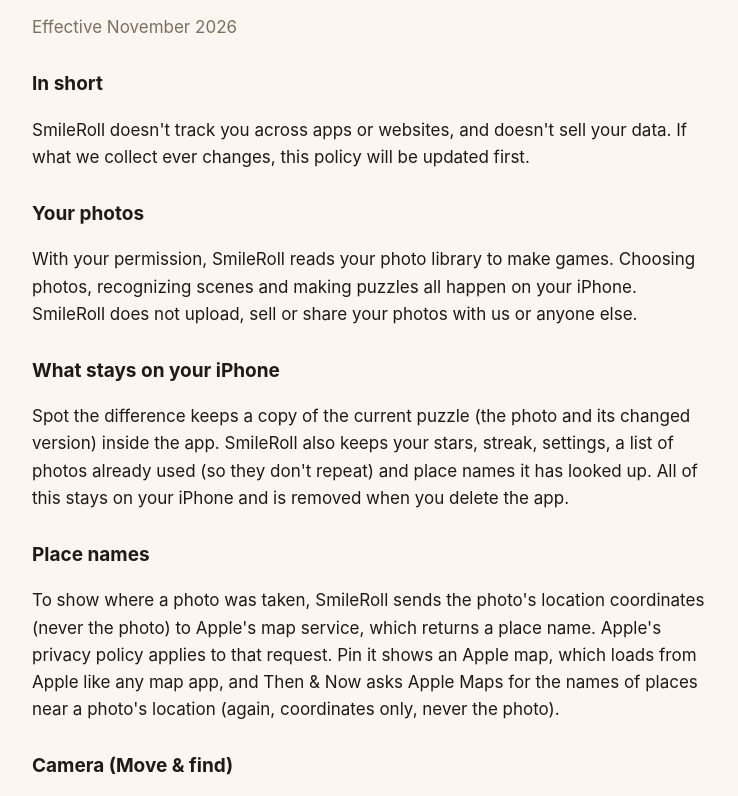
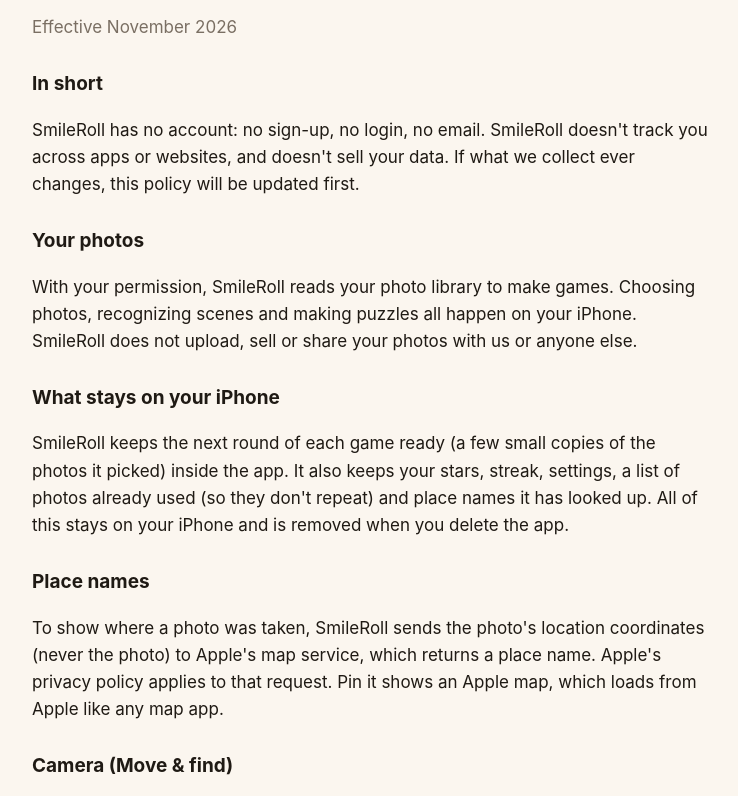
Before and after one commit to reza7213/smileroll, a plain HTML site: page privacy.html in a window 1280 px wide. Shown: the part 91-887 px from the top of the page, without its empty margins (268-1006 px from the left). Drawn offline with Linux system fonts and the light colour scheme.

Commit message:
Add files via upload

```diff
--- a/privacy.html
+++ b/privacy.html
@@ -19,16 +19,16 @@
 <p class="muted">Effective November 2026</p>
 
 <h2>In short</h2>
-<p>SmileRoll doesn't track you across apps or websites, and doesn't sell your data. If what we collect ever changes, this policy will be updated first.</p>
+<p>SmileRoll has no account: no sign-up, no login, no email. SmileRoll doesn't track you across apps or websites, and doesn't sell your data. If what we collect ever changes, this policy will be updated first.</p>
 
 <h2>Your photos</h2>
 <p>With your permission, SmileRoll reads your photo library to make games. Choosing photos, recognizing scenes and making puzzles all happen on your iPhone. SmileRoll does not upload, sell or share your photos with us or anyone else.</p>
 
 <h2>What stays on your iPhone</h2>
-<p>Spot the difference keeps a copy of the current puzzle (the photo and its changed version) inside the app. SmileRoll also keeps your stars, streak, settings, a list of photos already used (so they don't repeat) and place names it has looked up. All of this stays on your iPhone and is removed when you delete the app.</p>
+<p>SmileRoll keeps the next round of each game ready (a few small copies of the photos it picked) inside the app. It also keeps your stars, streak, settings, a list of photos already used (so they don't repeat) and place names it has looked up. All of this stays on your iPhone and is removed when you delete the app.</p>
 
 <h2>Place names</h2>
-<p>To show where a photo was taken, SmileRoll sends the photo's location coordinates (never the photo) to Apple's map service, which returns a place name. Apple's privacy policy applies to that request. Pin it shows an Apple map, which loads from Apple like any map app, and Then & Now asks Apple Maps for the names of places near a photo's location (again, coordinates only, never the photo).</p>
+<p>To show where a photo was taken, SmileRoll sends the photo's location coordinates (never the photo) to Apple's map service, which returns a place name. Apple's privacy policy applies to that request. Pin it shows an Apple map, which loads from Apple like any map app.</p>
 
 <h2>Camera (Move &amp; find)</h2>
 <p>Move &amp; find uses the camera to show your photos around you in augmented reality. The camera view is processed live on your iPhone to place them; it is never recorded, saved or sent anywhere.</p>
```
